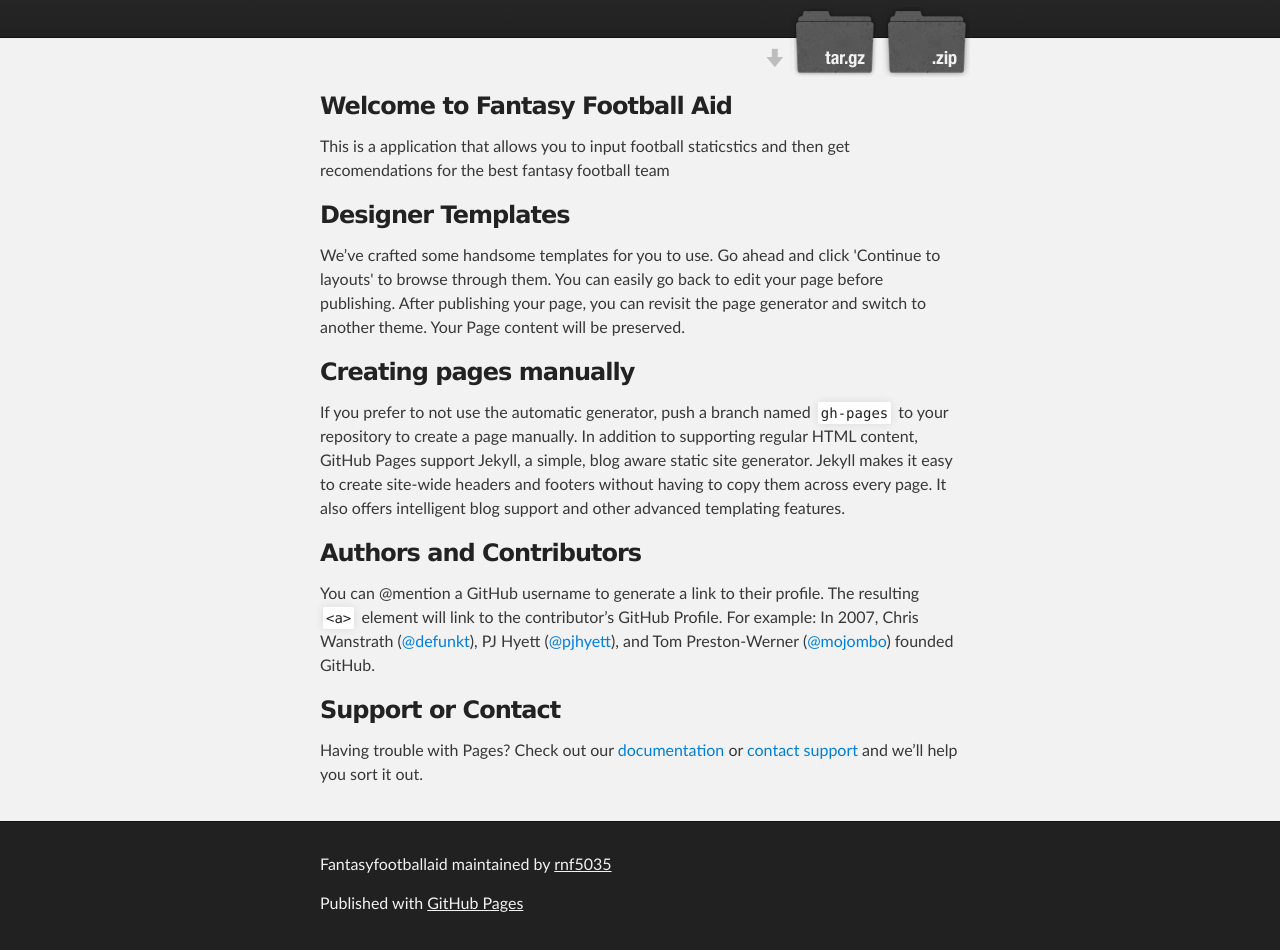
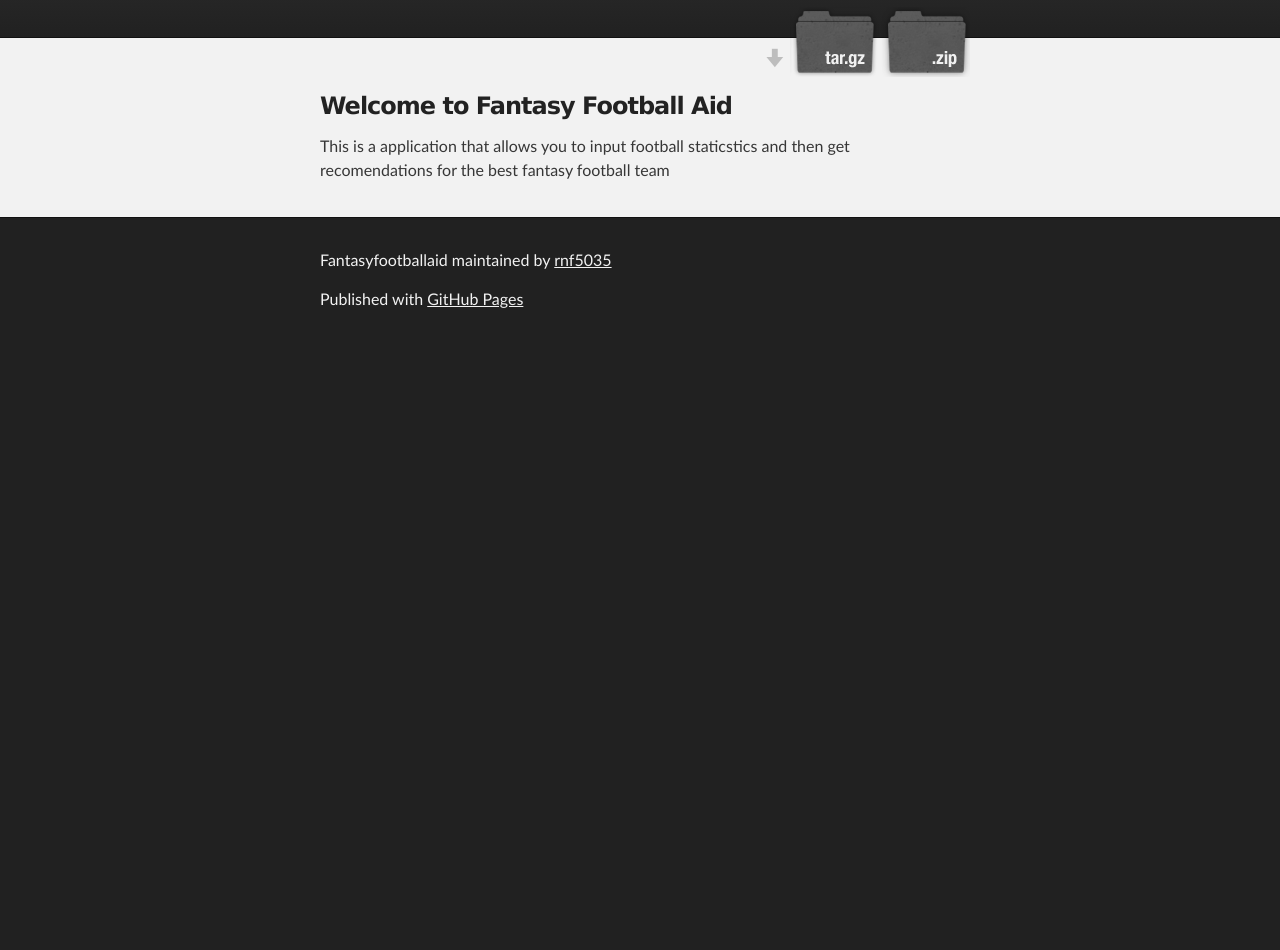
Before and after one commit to rnf5035/fantasyfootballaid, a plain HTML site: page index.html in a window 1280 px wide. Shown: the part 136-1086 px from the top of the page. After the commit the page ends 800 px from the top, so only its background shows below. Drawn offline with Linux system fonts and the light colour scheme.

Commit message:
Update index.html

```diff
--- a/index.html
+++ b/index.html
@@ -36,25 +36,6 @@
 
 <p>This is a application that allows you to input football staticstics and then get recomendations for the best fantasy football team </p>
 
-<h3>
-<a id="designer-templates" class="anchor" href="#designer-templates" aria-hidden="true"><span aria-hidden="true" class="octicon octicon-link"></span></a>Designer Templates</h3>
-
-<p>We’ve crafted some handsome templates for you to use. Go ahead and click 'Continue to layouts' to browse through them. You can easily go back to edit your page before publishing. After publishing your page, you can revisit the page generator and switch to another theme. Your Page content will be preserved.</p>
-
-<h3>
-<a id="creating-pages-manually" class="anchor" href="#creating-pages-manually" aria-hidden="true"><span aria-hidden="true" class="octicon octicon-link"></span></a>Creating pages manually</h3>
-
-<p>If you prefer to not use the automatic generator, push a branch named <code>gh-pages</code> to your repository to create a page manually. In addition to supporting regular HTML content, GitHub Pages support Jekyll, a simple, blog aware static site generator. Jekyll makes it easy to create site-wide headers and footers without having to copy them across every page. It also offers intelligent blog support and other advanced templating features.</p>
-
-<h3>
-<a id="authors-and-contributors" class="anchor" href="#authors-and-contributors" aria-hidden="true"><span aria-hidden="true" class="octicon octicon-link"></span></a>Authors and Contributors</h3>
-
-<p>You can @mention a GitHub username to generate a link to their profile. The resulting <code>&lt;a&gt;</code> element will link to the contributor’s GitHub Profile. For example: In 2007, Chris Wanstrath (<a href="https://github.com/defunkt" class="user-mention">@defunkt</a>), PJ Hyett (<a href="https://github.com/pjhyett" class="user-mention">@pjhyett</a>), and Tom Preston-Werner (<a href="https://github.com/mojombo" class="user-mention">@mojombo</a>) founded GitHub.</p>
-
-<h3>
-<a id="support-or-contact" class="anchor" href="#support-or-contact" aria-hidden="true"><span aria-hidden="true" class="octicon octicon-link"></span></a>Support or Contact</h3>
-
-<p>Having trouble with Pages? Check out our <a href="https://help.github.com/pages">documentation</a> or <a href="https://github.com/contact">contact support</a> and we’ll help you sort it out.</p>
       </section>
     </div>
 
```
